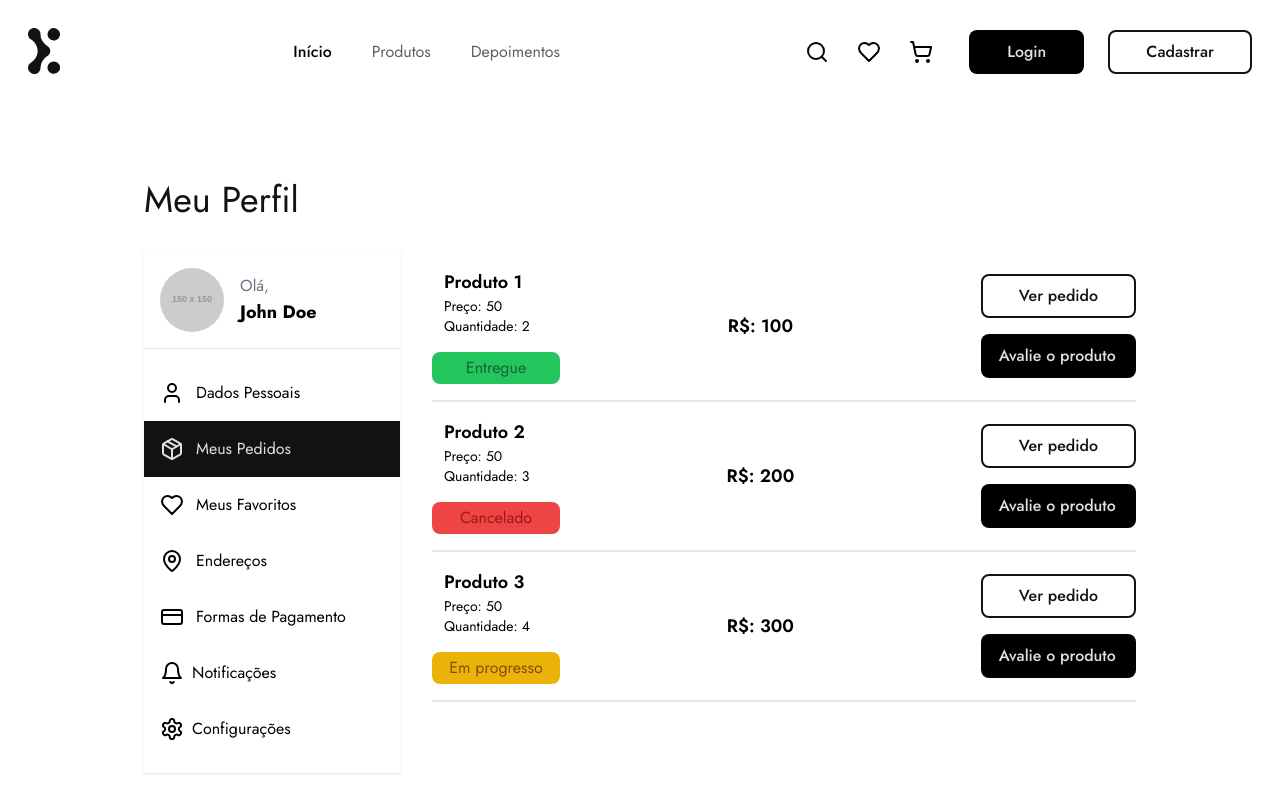
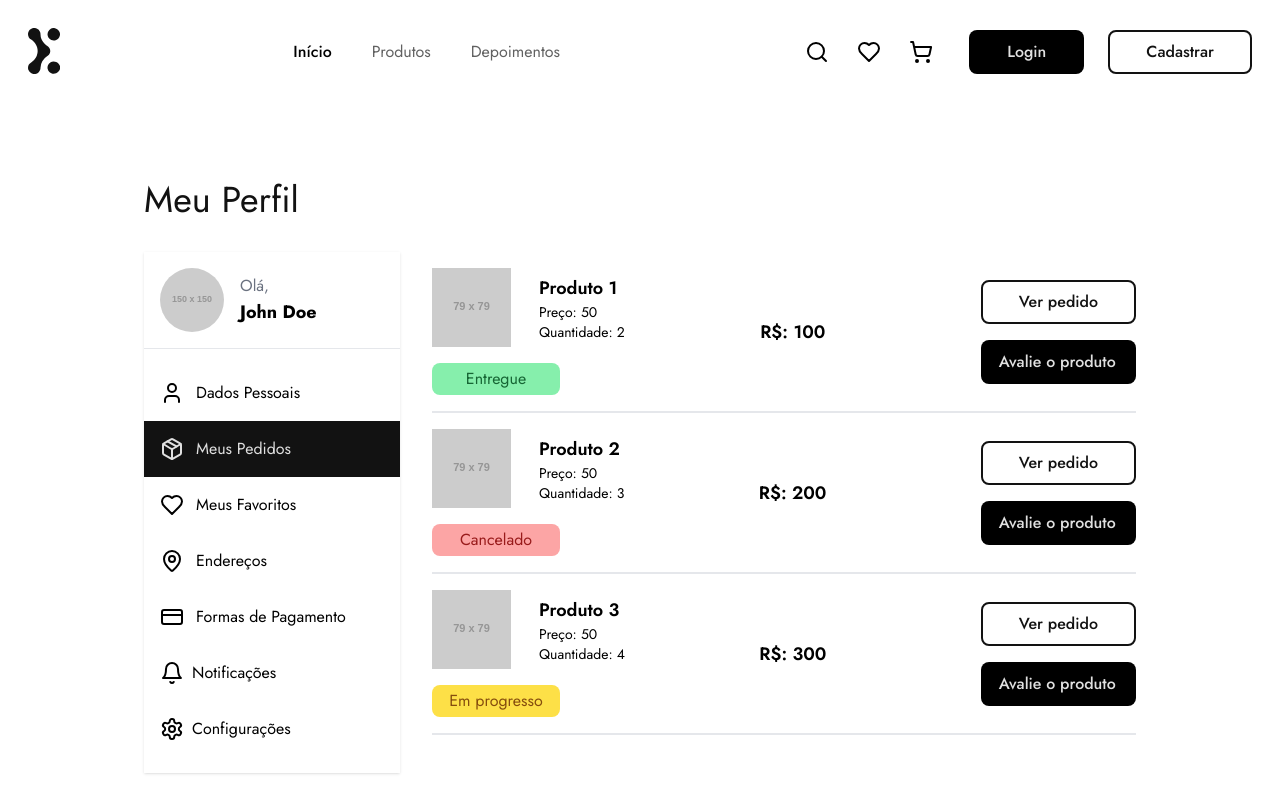
Before and after one commit to vemser/vemser-vs13-projeto-tshirt-ecomerce-front, a React (Vite) app: page /profile/orders in a window 1280 px wide. Shown: the top 800 px of the page. Built offline with nearby package versions, Linux system fonts and the light colour scheme.

Commit message:
:hammer: refact: adjusts client and orders components

```diff
--- a/src/components/Orders/Orders.tsx
+++ b/src/components/Orders/Orders.tsx
@@ -6,10 +6,21 @@ export default function Orders({ order }: { order: Order }) {
   return (
     <div className="width-1/2 flex justify-between items-center border-b-2 border-gray-200 py-4">
       <div className="width-1/2">
-        <h2 className="text-lg font-semibold ps-3">{order.products[0].name}</h2>
-        <p className="text-sm ps-3">Preço: {order.products[0].price}</p>
-        <p className="text-sm ps-3">Quantidade: {order.products[0].quantity}</p>
-        <div className="mt-4">
+        <div className="flex gap-4 items-center">
+          <div>
+            <img src="https://placehold.co/79x79" alt="" />
+          </div>
+          <div>
+            <h2 className="text-lg font-semibold ps-3">
+              {order.products[0].name}
+            </h2>
+            <p className="text-sm ps-3">Preço: {order.products[0].price}</p>
+            <p className="text-sm ps-3">
+              Quantidade: {order.products[0].quantity}
+            </p>
+          </div>
+        </div>
+        <div className="mt-4 flex gap-4 items-center">
           <StatusOrder status={order.status} />
         </div>
       </div>
--- a/src/components/StatusOrder/StatusOrder.tsx
+++ b/src/components/StatusOrder/StatusOrder.tsx
@@ -4,10 +4,10 @@ export default function StatusOrder({ status }: { status: string }) {
       <div
         className={`w-32 h-8 rounded-lg flex justify-center items-center ${
           status === 'Entregue'
-            ? 'bg-green-500'
+            ? 'bg-green-300'
             : status === 'Cancelado'
-            ? 'bg-red-500'
-            : 'bg-yellow-500'
+            ? 'bg-red-300'
+            : 'bg-yellow-300'
         }`}
       >
         <p
```
